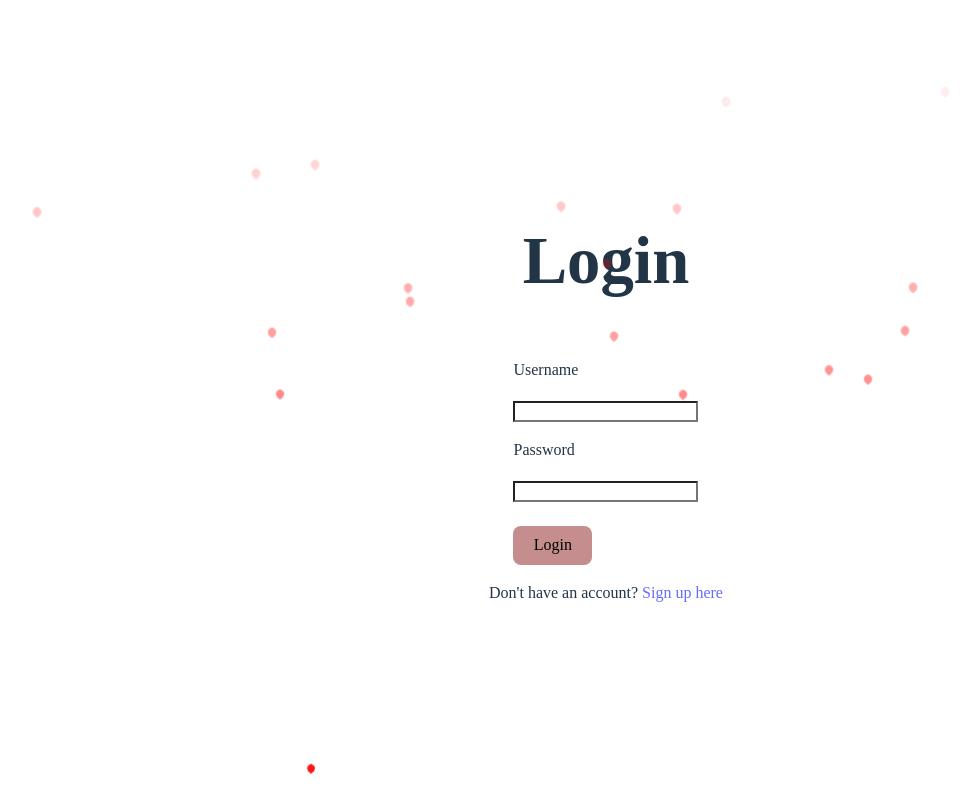
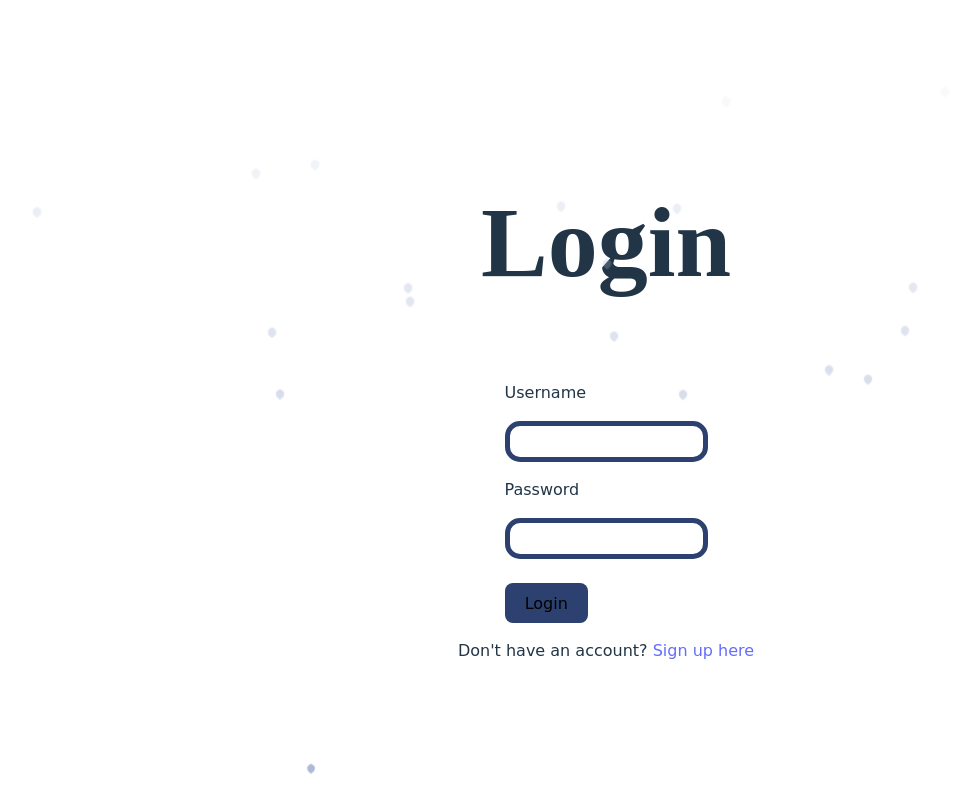
Before and after one commit to camaya21/Sleep-Tracker, a React (Vite) app in the folder sleep-tracker-app/: page /login in a window 1280 px wide. Shown: the whole page, without its empty margins (34-1014 px from the left). Built offline with nearby package versions, Linux system fonts and the light colour scheme.

Commit message:
CSS styling

```diff
--- a/sleep-tracker-app/src/App.jsx
+++ b/sleep-tracker-app/src/App.jsx
@@ -36,7 +36,7 @@ function App() {
           element={userId ? <Preferences /> : <Navigate to="/login" replace />}
         />
            <Route path="/profile" element={<Profile />} />
-           <Route path="/excel" element={<ExcelReader />} />
+           {/*<Route path="/excel" element={<ExcelReader />} />*/}
 
         <Route path="/" element={<Navigate to={userId ? "/dashboard" : "/login"} replace />} />
       </Routes>
--- a/sleep-tracker-app/src/components/Dashboard/Dashboard.jsx
+++ b/sleep-tracker-app/src/components/Dashboard/Dashboard.jsx
@@ -19,9 +19,9 @@ export default function Dashboard({ removeToken }) {
       <Link to="/profile">
         <button className="my-button">Edit Profile</button>
       </Link>
-      <Link to="/excel">
+      {/*<Link to="/excel">
         <button className="my-button"> upload excel file</button>
-      </Link>
+      </Link>*/}
     </div>
   );
 }
--- a/sleep-tracker-app/src/components/Login/Login.css
+++ b/sleep-tracker-app/src/components/Login/Login.css
@@ -6,12 +6,12 @@ body{
 }
 
 p{
-    font-family: cursive;
+    font-family: 'Comic Sans MS', cursive;
 }
 
 h1, h2{
-    font-family: cursive;
-    font-size: 50pt;
+    font-family: 'Bradley Hand', cursive;
+    font-size: 75pt;
 }
 
 .login-wrapper{
@@ -23,10 +23,15 @@ h1, h2{
 .input-field{
     background-color: white;
     color:black;
-    font-family: fantasy;
+    font-family: 'Comic Sans MS', fantasy;
+    padding: 8px; /* Gives some space inside the input */
+    border: 5px solid #2c416f; /* Defines the border style and color */
+    border-radius: 15px; /* Rounds the corners */
+    width: 100%; /* Makes the input fill its container */
+    box-sizing: border-box;
 }
 
 .my-button{
-    background-color: rgb(197, 141, 141);
-    font-family: cursive;
+    background-color: #2c416f;
+    font-family: 'Comic Sans MS', cursive;
 }
--- a/sleep-tracker-app/src/components/Profile/profile.css
+++ b/sleep-tracker-app/src/components/Profile/profile.css
@@ -1,6 +1,6 @@
 .text-stuff{
-    color:black;
-    font-family: fantasy;
+    color:rgb(255, 255, 255);
+    font-family: 'Comic Sans MS', cursive;
 }
 
 .input-field{
@@ -8,3 +8,8 @@
     color:black;
     font-family: fantasy;
 }
+
+.my-button{
+    background-color: #2c416f;
+    font-family: 'Comic Sans MS', cursive;
+}
--- a/sleep-tracker-app/src/components/Profile/profile.jsx
+++ b/sleep-tracker-app/src/components/Profile/profile.jsx
@@ -82,10 +82,9 @@ export default function Profile() {
                 <option value="female">female</option>
                 <option value="male">male</option>
             </select>
+            <br />
+            <input className="my-button" type="submit" value="Submit" />
         </label>
-
-        <br />
-        <input className="my-button" type="submit" value="Submit" />
       </form>
 
       <Link to="/dashboard">
--- a/sleep-tracker-app/src/components/decor/Heart.css
+++ b/sleep-tracker-app/src/components/decor/Heart.css
@@ -5,7 +5,7 @@
   width: 20px;
   height: 20px;
   aspect-ratio: 1 / 1;
-  background-color: red;
+  background-color: rgb(166, 180, 211);
   clip-path: polygon(
     50% 0%,
     61% 7%,
--- a/sleep-tracker-app/src/index.css
+++ b/sleep-tracker-app/src/index.css
@@ -5,7 +5,7 @@
 
   color-scheme: light dark;
   color: rgba(255, 255, 255, 0.87);
-  background-color: #f0a8a8;
+  background-color: #396392;
   font-synthesis: none;
   text-rendering: optimizeLegibility;
   -webkit-font-smoothing: antialiased;
```
